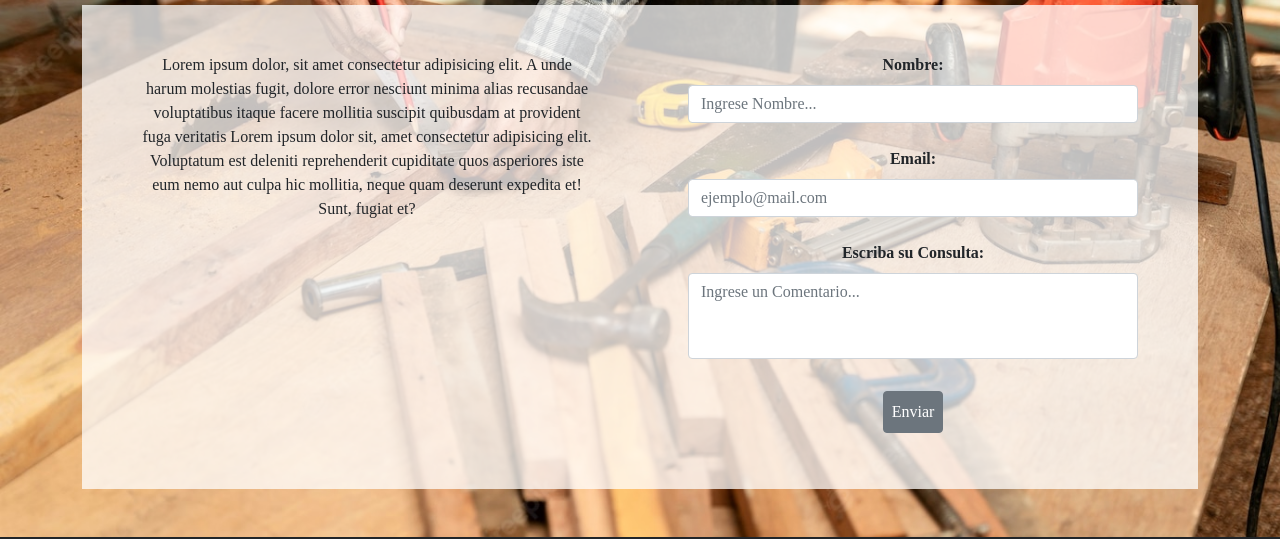
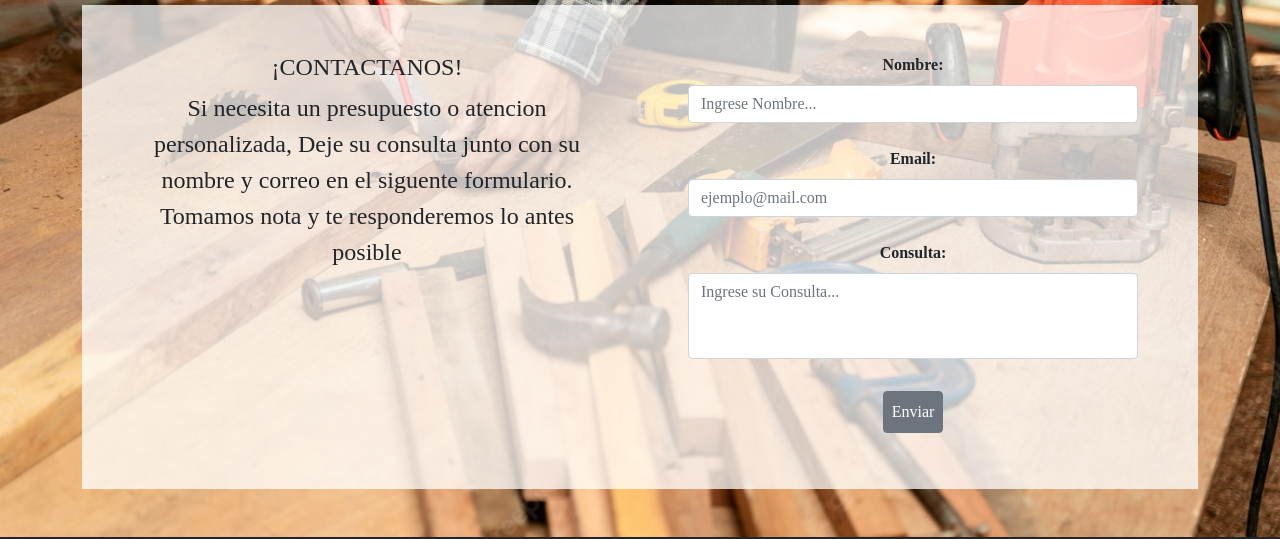
Before and after one commit to cabreraluis12/coder-cabrera-luis-alberto, a website: page pages/contacto.html in a window 1280 px wide. Shown: the part 273-812 px from the top of the page. Drawn offline with nearby package versions, Linux system fonts and the light colour scheme; a web font is replaced by a local one.

Commit message:
actualizacion de descripcion Contacto

```diff
--- a/pages/contacto.html
+++ b/pages/contacto.html
@@ -80,8 +80,9 @@
                         </h1>
                     <div class="container animate__animated animate__fadeInLeft bgcBlanco text-center  d-flex">
                         <div class="row">
-                            <div class="col-ms-12 col-md-12 col-lg-6 p-5">
-                                <p>Lorem ipsum dolor, sit amet consectetur adipisicing elit. A unde harum molestias fugit, dolore error nesciunt minima alias recusandae voluptatibus itaque facere mollitia suscipit quibusdam at provident fuga veritatis Lorem ipsum dolor sit, amet consectetur adipisicing elit. Voluptatum est deleniti reprehenderit cupiditate quos asperiores iste eum nemo aut culpa hic mollitia, neque quam deserunt expedita et! Sunt, fugiat et?</p>
+                            <div class="col-ms-12 col-md-12 col-lg-6 p-5 fs-4">
+                                <h4>¡CONTACTANOS!</h4>
+                                <p>Si necesita un presupuesto o atencion personalizada, Deje su consulta junto con su nombre y correo en el siguente formulario. Tomamos nota y te responderemos lo antes posible </p>
                             </div>
 
                                     <!--Formulario de Contacto-->
@@ -100,8 +101,8 @@
                                 </div>
                                 <br>
                                 <div>
-                                    <label for="text" class="form-label">Escriba su Consulta:</label>
-                                    <textarea class="form-control" id="comentario" style="resize: none;"  rows="3" placeholder="Ingrese un Comentario..."></textarea>
+                                    <label for="text" class="form-label">Consulta:</label>
+                                    <textarea class="form-control" id="comentario" style="resize: none;"  rows="3" placeholder="Ingrese su Consulta..."></textarea>
                                 </div>
                                 <br>
                                 <button type="submit" class="btn btn-secondary p-2 m-2">Enviar</button>
```
